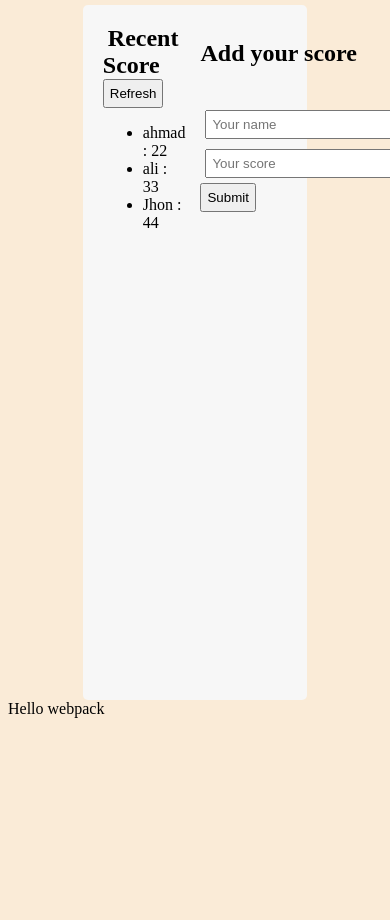
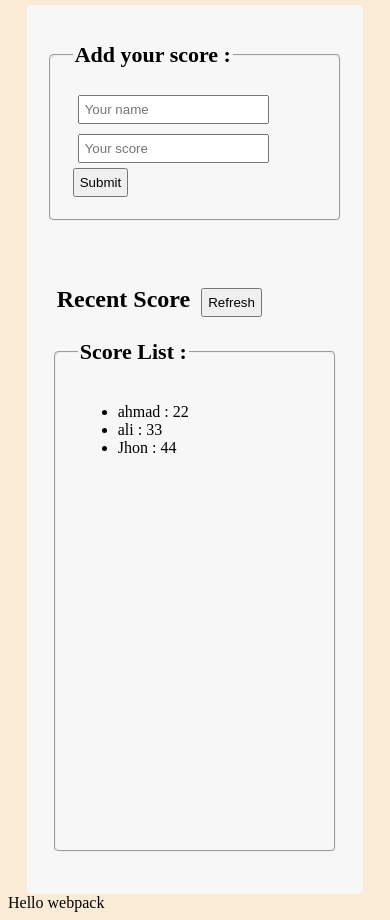
Before and after one commit to akbarsazish/Leaderboard, a website built with webpack: page src/index.html in a window 390 px wide. Shown: the part 62-982 px from the top of the page. Before the commit the page ends 844 px from the top, so only its background shows below. Built offline with nearby package versions, Linux system fonts and the light colour scheme.

Commit message:
Add basic style sovle linter error

```diff
--- a/src/index.html
+++ b/src/index.html
@@ -14,18 +14,25 @@
           <div class="leaderboard-list">
             <h2 class="recent-score"> Recent Score  </h2>
             <button class="button refresh"> Refresh </button>
-            <ul id="scores-list">
-               <li class="list-item"> ahmad :  22  </li>
-               <li class="list-item"> ali : 33 </li>
-               <li class="list-item"> Jhon : 44  </li>
-             </ul>
+
+            <fieldset class="score-list-fieldset">
+              <legend>Score List :</legend>
+                <ul id="scores-list" class="scores-list">
+                  <li class="list-item"> ahmad :  22  </li>
+                  <li class="list-item"> ali : 33 </li>
+                  <li class="list-item"> Jhon : 44  </li>
+                </ul>
+              </fieldset>
           </div>
           <div class="leaderboard-form">
-             <h2>Add your score</h2> <br>
+            <fieldset>
+              <legend>Add your score :</legend>
                <form action="#">
                   <input class="input-field" type="text" name="name" id="name" placeholder="Your name"> <br>
-                  <input class="input-field" type="text" name="score" id="score" placeholder="Your score">
+                  <input class="input-field" type="text" name="score" id="score" placeholder="Your score"> <br>
                   <button class="button" type="button" id="button-submit">Submit</button>
+
+                </fieldset>
               </form>
            </div>
 
--- a/src/style.css
+++ b/src/style.css
@@ -11,7 +11,7 @@ body {
 
 .leaderboar-container {
   width: 60%;
-  margin:  auto;
+  margin: 0 auto;
 }
 
 .leaderboard-items {
@@ -25,10 +25,31 @@ body {
 
 .leaderboard-form {
   padding: 5px;
+  height: 22vh;
+  margin-top: 55px;
+}
+
+.score-list-fieldset {
+  margin-top: 22px;
+  height: 55vh;
+}
+
+fieldset {
+  padding: 22px;
+  border-radius: 5px;
+}
+
+legend {
+  font-size: 22px;
+  font-weight: bold;
 }
 
 .leaderboard-list {
   padding: 10px;
+}
+
+.scores-list {
+  border-radius: 5px;
 }
 
 .input-field {
@@ -44,3 +65,24 @@ body {
 .button {
   padding: 5px;
 }
+
+@media (max-width: 768px) {
+  .leaderboard-items {
+    grid-template-columns: auto;
+  }
+
+  .leaderboard-form {
+    order: 1;
+    margin: 22px 5px;
+  }
+
+  .leaderboard-list {
+    order: 2;
+    margin: 22px 5px;
+  }
+
+  .leaderboar-container {
+    width: 90%;
+    margin: 0 auto;
+  }
+}
```
Also changed, not shown: dist/bundle.js, 1 other file.
